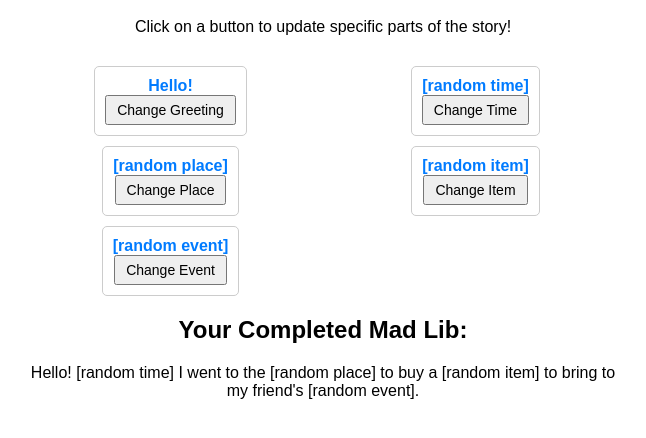
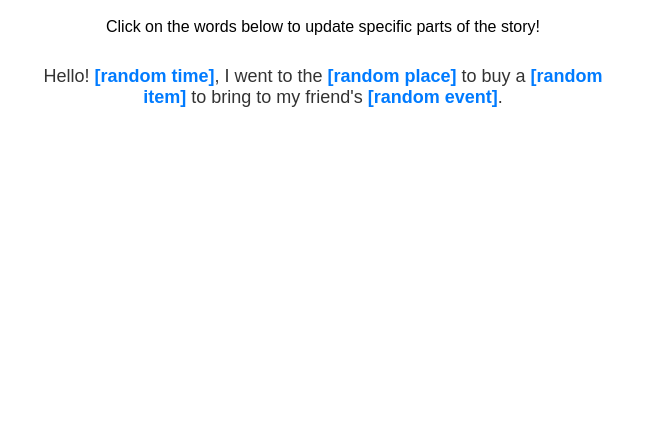
Before and after one commit to bellevuelabs/perfectelevatorpitch, a plain HTML site: page index.html in a window 1280 px wide. Shown: the part 90-528 px from the top of the page, without its empty margins (317-963 px from the left). Drawn offline with Linux system fonts and the light colour scheme.

Commit message:
Update index.html

```diff
--- a/index.html
+++ b/index.html
@@ -9,34 +9,26 @@
             margin: 50px auto;
             max-width: 600px;
         }
-        .mad-lib-container {
-            display: grid;
-            grid-template-columns: repeat(2, 1fr); /* Two-column layout */
-            gap: 10px;
-            align-items: center;
-            text-align: left;
+        .mad-lib {
+            font-size: 18px;
             margin-top: 30px;
+            color: #333;
         }
-        .mad-lib-container div {
-            padding: 10px;
-            border: 1px solid #ccc;
-            border-radius: 5px;
-        }
-        .mad-lib-container span {
+        .mad-lib-part {
             font-weight: bold;
             color: #007BFF;
+            cursor: pointer;
+            border: none;
+            background: none;
+            font-size: inherit;
+            font-family: inherit;
+            padding: 0;
+        }
+        .mad-lib-part:hover {
+            text-decoration: underline;
         }
         .section {
             margin-bottom: 30px;
-        }
-        button {
-            padding: 5px 10px;
-            font-size: 14px;
-            cursor: pointer;
-        }
-        .cubby {
-            text-align: center;
-            margin: auto;
         }
     </style>
     <script>
@@ -47,35 +39,24 @@
             const items = ["book", "banana", "pair of shoes", "souvenir"];
             const events = ["birthday party", "wedding", "concert", "game night"];
 
-            // References to mad lib parts
-            const helloSpan = document.getElementById("hello");
-            const timeSpan = document.getElementById("time");
-            const placeSpan = document.getElementById("place");
-            const itemSpan = document.getElementById("item");
-            const eventSpan = document.getElementById("event");
-
             // Function to update a mad lib part
             function updateMadLibPart(part, list) {
                 const randomValue = list[Math.floor(Math.random() * list.length)];
                 part.textContent = randomValue;
             }
 
-            // Attach event listeners for each button
-            document.getElementById("update-hello").addEventListener("click", function () {
-                const greeting = prompt("Enter a greeting:", "Hello!");
-                if (greeting) helloSpan.textContent = greeting;
+            // Attach click listeners to each part
+            document.getElementById("time").addEventListener("click", function () {
+                updateMadLibPart(this, times);
             });
-            document.getElementById("update-time").addEventListener("click", function () {
-                updateMadLibPart(timeSpan, times);
+            document.getElementById("place").addEventListener("click", function () {
+                updateMadLibPart(this, places);
             });
-            document.getElementById("update-place").addEventListener("click", function () {
-                updateMadLibPart(placeSpan, places);
+            document.getElementById("item").addEventListener("click", function () {
+                updateMadLibPart(this, items);
             });
-            document.getElementById("update-item").addEventListener("click", function () {
-                updateMadLibPart(itemSpan, items);
-            });
-            document.getElementById("update-event").addEventListener("click", function () {
-                updateMadLibPart(eventSpan, events);
+            document.getElementById("event").addEventListener("click", function () {
+                updateMadLibPart(this, events);
             });
         });
     </script>
@@ -83,55 +64,15 @@
 <body>
     <div class="section">
         <h1>Interactive Mad Libs</h1>
-        <p>Click on a button to update specific parts of the story!</p>
+        <p>Click on the words below to update specific parts of the story!</p>
     </div>
 
-    <div class="mad-lib-container">
-        <!-- Hello Section -->
-        <div class="cubby">
-            <span id="hello">Hello!</span>
-            <br>
-            <button id="update-hello">Change Greeting</button>
-        </div>
-
-        <!-- Time Section -->
-        <div class="cubby">
-            <span id="time">[random time]</span>
-            <br>
-            <button id="update-time">Change Time</button>
-        </div>
-
-        <!-- Place Section -->
-        <div class="cubby">
-            <span id="place">[random place]</span>
-            <br>
-            <button id="update-place">Change Place</button>
-        </div>
-
-        <!-- Item Section -->
-        <div class="cubby">
-            <span id="item">[random item]</span>
-            <br>
-            <button id="update-item">Change Item</button>
-        </div>
-
-        <!-- Event Section -->
-        <div class="cubby">
-            <span id="event">[random event]</span>
-            <br>
-            <button id="update-event">Change Event</button>
-        </div>
-    </div>
-
-    <div class="section">
-        <h2>Your Completed Mad Lib:</h2>
-        <p class="mad-lib">
-            <span id="hello">Hello!</span>
-            <span id="time">[random time]</span> I went to the
-            <span id="place">[random place]</span> to buy a
-            <span id="item">[random item]</span> to bring to my friend's
-            <span id="event">[random event]</span>.
-        </p>
+    <div class="mad-lib">
+        <span id="hello">Hello!</span>
+        <span id="time" class="mad-lib-part">[random time]</span>, I went to the
+        <span id="place" class="mad-lib-part">[random place]</span> to buy a
+        <span id="item" class="mad-lib-part">[random item]</span> to bring to my friend's
+        <span id="event" class="mad-lib-part">[random event]</span>.
     </div>
 </body>
 </html>
```
